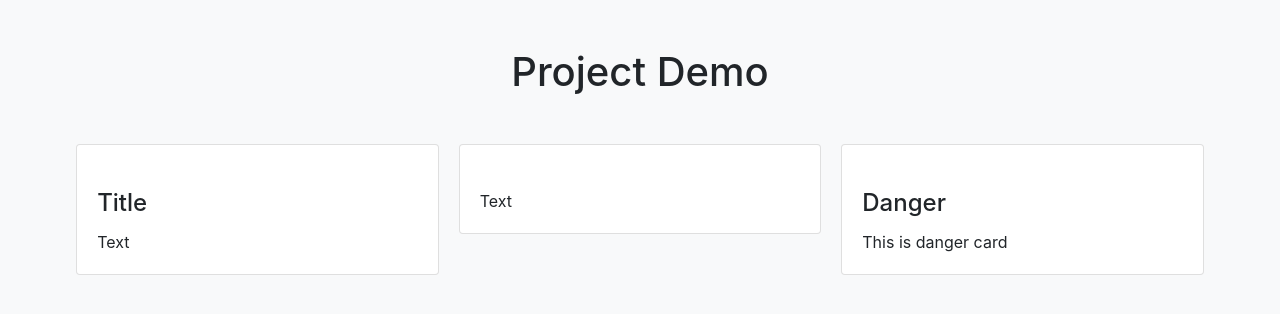
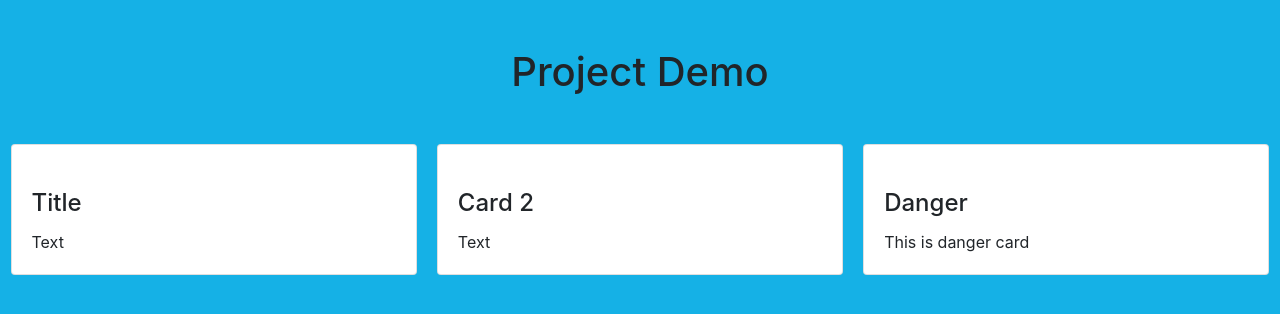
Before and after one commit to pera-dev/project-demo, a plain HTML site: page index.html in a window 1280 px wide. Drawn offline with nearby package versions, Linux system fonts and the light colour scheme.

Commit message:
Add color blue

```diff
--- a/index.html
+++ b/index.html
@@ -6,7 +6,7 @@
     <link rel="stylesheet" href="https://stackpath.bootstrapcdn.com/bootstrap/4.4.1/css/bootstrap.min.css" integrity="sha384-Vkoo8x4CGsO3+Hhxv8T/Q5PaXtkKtu6ug5TOeNV6gBiFeWPGFN9MuhOf23Q9Ifjh" crossorigin="anonymous">
     <script src="https://stackpath.bootstrapcdn.com/bootstrap/4.4.1/js/bootstrap.min.js" integrity="sha384-wfSDF2E50Y2D1uUdj0O3uMBJnjuUD4Ih7YwaYd1iqfktj0Uod8GCExl3Og8ifwB6" crossorigin="anonymous"></script>
 </head>
-<body class="bg-light">
+<body  style="background-color: rgb(21, 177, 230);">
 <div class="container mt-5">
     <div class="d-block text-center">
         <h1>Project Demo</h1>
@@ -24,6 +24,7 @@
         <div class="card">
             <img class="card-img-top" src="holder.js/100x180/" alt="">
             <div class="card-body">
+                <h4 class="card-title">Card 2</h4>
                 <p class="card-text">Text</p>
             </div>
         </div>
```
